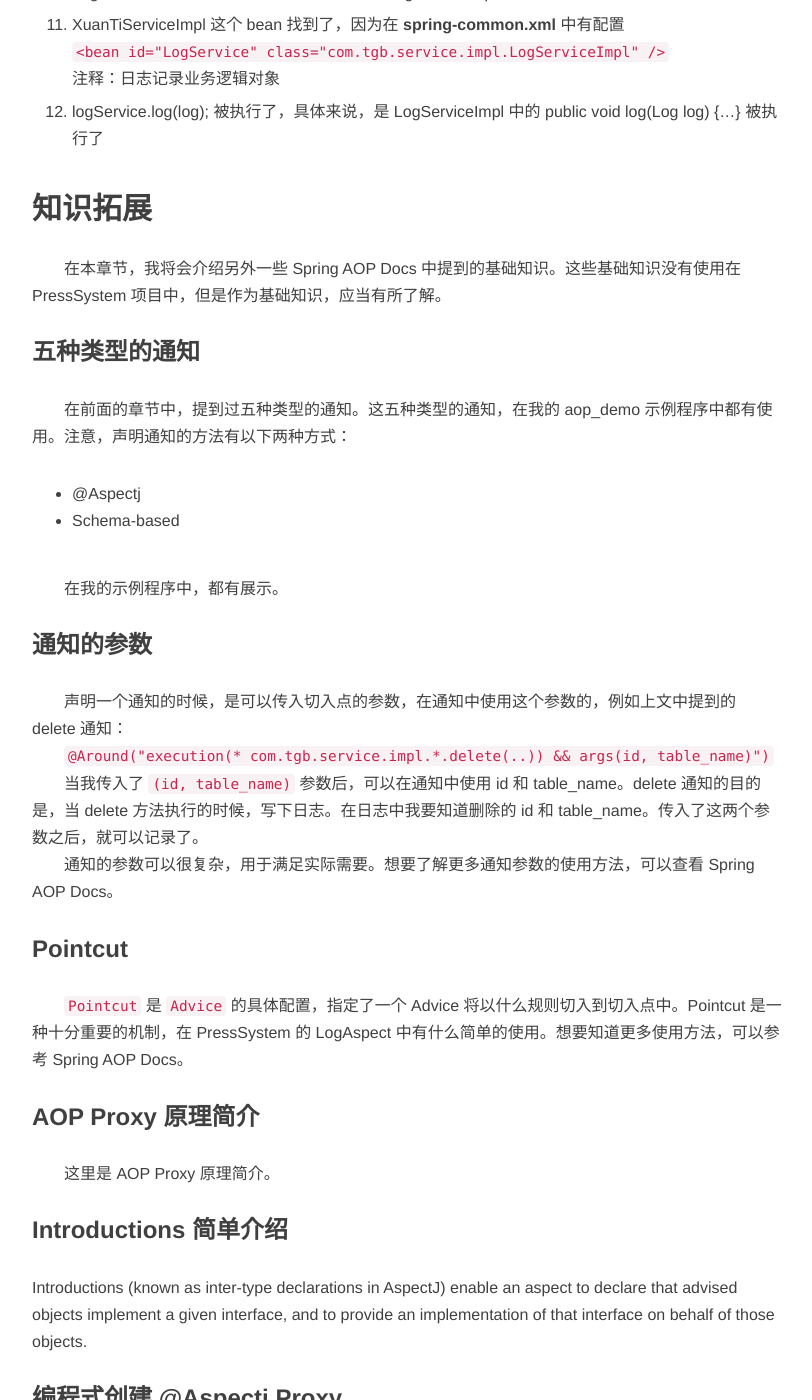
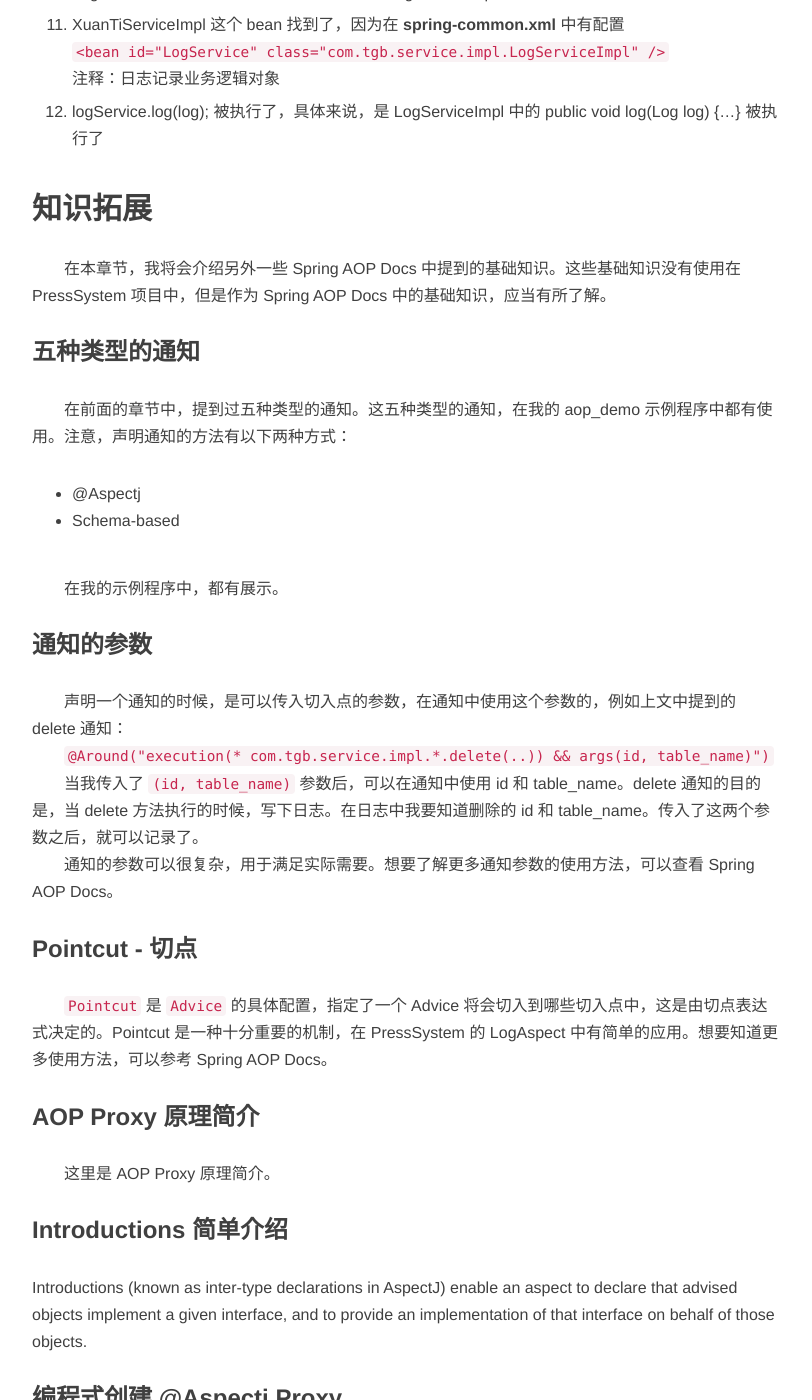
Before and after one commit to Julius-Liu/julius-liu.github.com, a Jekyll site: the page built from _posts/2016-04-22-spring-aop.md, in a window 1280 px wide and 1400 px high, scrolled down 5138 px. Shown: the whole window, without its empty margins (233-1045 px from the left). Built offline with Jekyll 4.4.1, drawn with Linux system fonts in a browser that asks for light colours; nearby versions of some CDN libraries; comment, search, counter and statistics services are not loaded; some of the changed text lies outside the part shown.

Commit message:
Spring AOP minor change 7

```diff
--- a/_posts/2016-04-22-spring-aop.md
+++ b/_posts/2016-04-22-spring-aop.md
@@ -137,7 +137,7 @@
 
 3. 至于为什么会去查找 xuanTiService 这个 bean 呢，是因为 **spring-common.xml** 中的配置 <br>
 `<context:annotation-config />`<br>
-注释：启用注解配置方式，比如说启用了 @Autowired
+注释：启用注解配置方式，比如说启用了 @Autowired 的识别。
 
 4. XuanTiService 只是一个 interface，实现它的是 XuanTiServiceImpl
 
@@ -162,7 +162,7 @@
 
 ## 知识拓展
 
-　　在本章节，我将会介绍另外一些 Spring AOP Docs 中提到的基础知识。这些基础知识没有使用在 PressSystem 项目中，但是作为基础知识，应当有所了解。
+　　在本章节，我将会介绍另外一些 Spring AOP Docs 中提到的基础知识。这些基础知识没有使用在 PressSystem 项目中，但是作为 Spring AOP Docs 中的基础知识，应当有所了解。
 
 ### 五种类型的通知
 
@@ -180,9 +180,9 @@
 　　当我传入了 `(id, table_name)` 参数后，可以在通知中使用 id 和 table_name。delete 通知的目的是，当 delete 方法执行的时候，写下日志。在日志中我要知道删除的 id 和 table_name。传入了这两个参数之后，就可以记录了。<br>
 　　通知的参数可以很复杂，用于满足实际需要。想要了解更多通知参数的使用方法，可以查看 Spring AOP Docs。
 
-### Pointcut
+### Pointcut - 切点
 
-　　`Pointcut` 是 `Advice` 的具体配置，指定了一个 Advice 将以什么规则切入到切入点中。Pointcut 是一种十分重要的机制，在 PressSystem 的 LogAspect 中有什么简单的使用。想要知道更多使用方法，可以参考 Spring AOP Docs。
+　　`Pointcut` 是 `Advice` 的具体配置，指定了一个 Advice 将会切入到哪些切入点中，这是由切点表达式决定的。Pointcut 是一种十分重要的机制，在 PressSystem 的 LogAspect 中有简单的应用。想要知道更多使用方法，可以参考 Spring AOP Docs。
 
 ### AOP Proxy 原理简介
 
```
